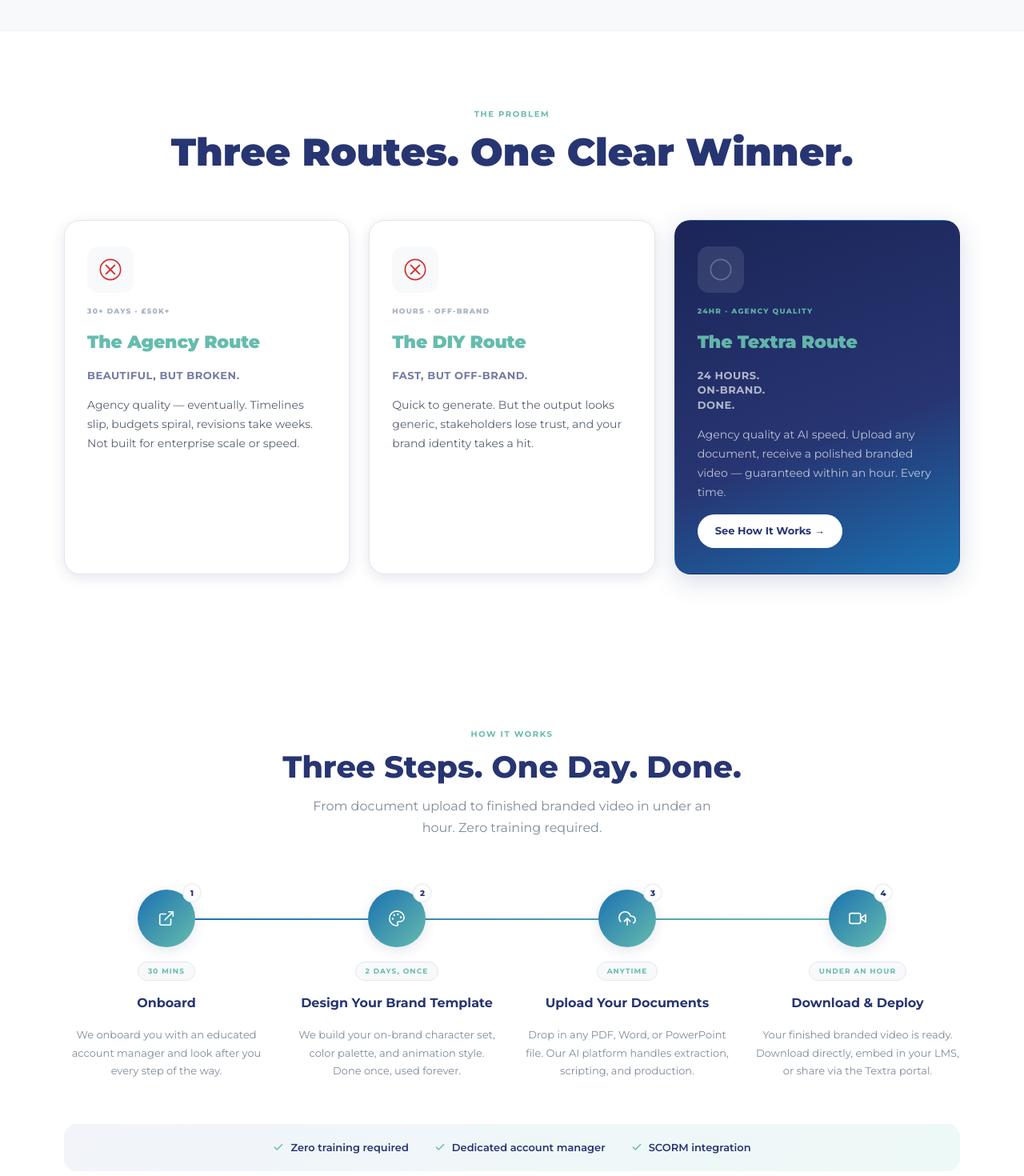
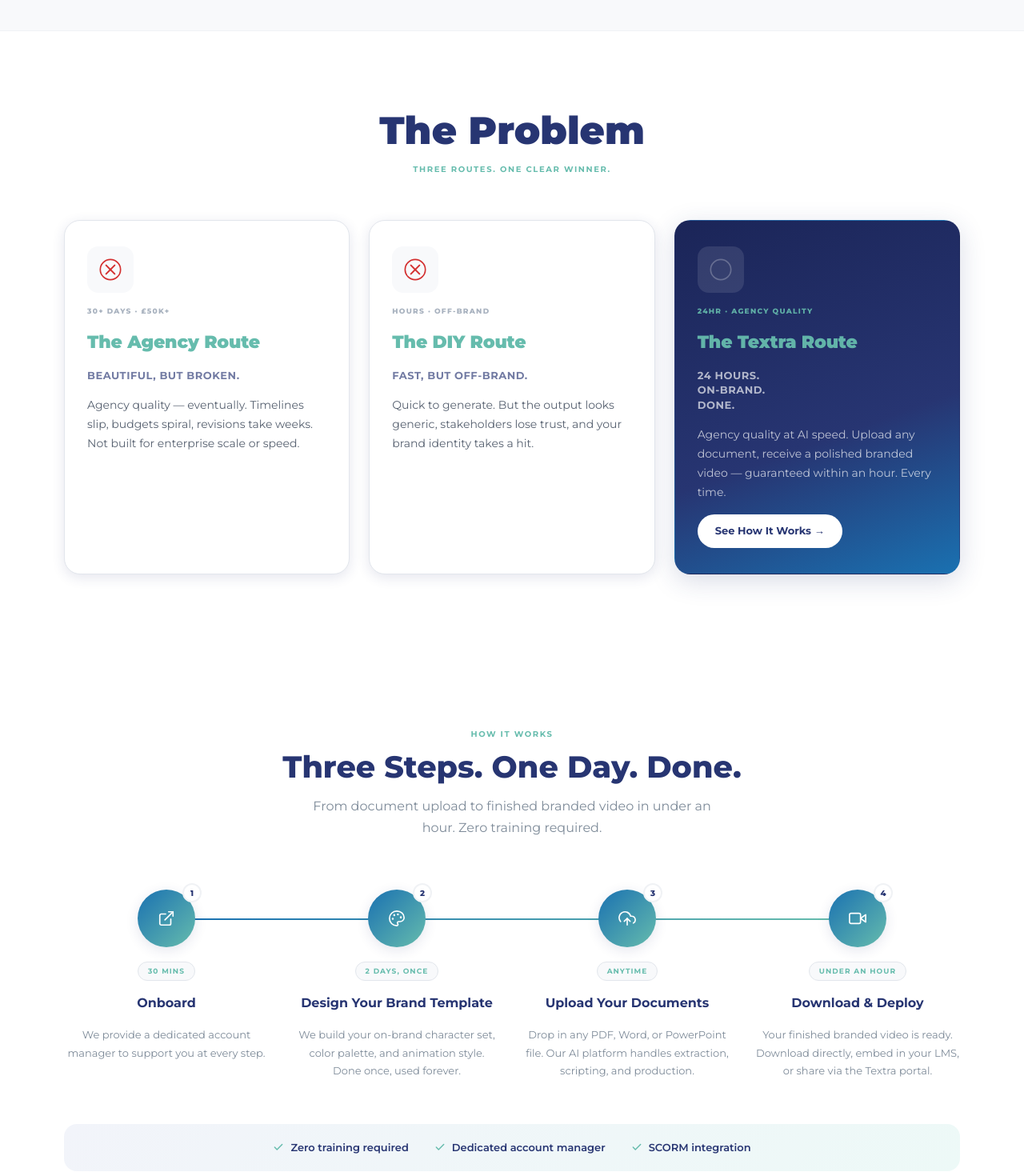
Before and after one commit to rajvalley-textra/textra-video, a Next.js app: page / in a window 1280 px wide. Shown: the part 1220-2690 px from the top of the page at 80% size. Built offline with nearby package versions, Linux system fonts and the light colour scheme.

Commit message:
Swap Problem/Three Routes font sizes, update Onboard text, add asterisk to pilot scheme, remove No credit card text

```diff
--- a/components/HowItWorksSection.tsx
+++ b/components/HowItWorksSection.tsx
@@ -7,7 +7,7 @@
 const steps = [
   {
     num: 1, time: '30 mins', title: 'Onboard',
-    body: 'We onboard you with an educated account manager and look after you every step of the way.',
+    body: 'We provide a dedicated account manager to support you at every step.',
     icon: <svg width="22" height="22" viewBox="0 0 24 24" fill="none" stroke="white" strokeWidth="1.8" strokeLinecap="round" strokeLinejoin="round"><path d="M18 13v6a2 2 0 01-2 2H5a2 2 0 01-2-2V8a2 2 0 012-2h6"/><polyline points="15 3 21 3 21 9"/><line x1="10" y1="14" x2="21" y2="3"/></svg>,
   },
   {
--- a/components/PricingSection.tsx
+++ b/components/PricingSection.tsx
@@ -60,8 +60,7 @@
             >
               Book a Demo
             </a>
-            <div style={{ fontSize: 11, color: C.gray400, textAlign: 'center', marginTop: 12 }}>No credit card required · 24-hour setup</div>
-            <div style={{ fontSize: 10, color: C.gray400, textAlign: 'center', marginTop: 8 }}>Pilot scheme option for six-month contracts available</div>
+            <div style={{ fontSize: 12, color: C.gray400, textAlign: 'center', marginTop: 12 }}>* Pilot scheme option for six-month contracts available</div>
           </div>
 
           {/* Side panel */}
--- a/components/ProblemSection.tsx
+++ b/components/ProblemSection.tsx
@@ -42,8 +42,8 @@
     <section id="problem" ref={ref as React.RefObject<HTMLElement>} style={{ padding: '96px 0', background: '#fff' }}>
       <div style={{ ...WRAP }} className="wrap-pad">
         <div style={{ textAlign: 'center', marginBottom: 56, opacity: vis ? 1 : 0, transform: vis ? 'none' : 'translateY(18px)', transition: 'all 0.6s ease' }}>
-          <div style={{ fontSize: 10, fontWeight: 700, letterSpacing: '0.16em', textTransform: 'uppercase', color: C.teal, marginBottom: 12 }}>The Problem</div>
-          <h2 style={{ fontSize: 48, fontWeight: 900, color: C.navy, lineHeight: 1.18, margin: 0 }}>Three Routes. One Clear Winner.</h2>
+          <div style={{ fontSize: 48, fontWeight: 900, color: C.navy, lineHeight: 1.18, margin: '0 0 12px 0' }}>The Problem</div>
+          <h2 style={{ fontSize: 10, fontWeight: 700, letterSpacing: '0.16em', textTransform: 'uppercase', color: C.teal, margin: 0 }}>Three Routes. One Clear Winner.</h2>
         </div>
 
         <div className="problem-grid" style={{ display: 'grid', gridTemplateColumns: 'repeat(3, 1fr)', gap: 24 }}>
```
